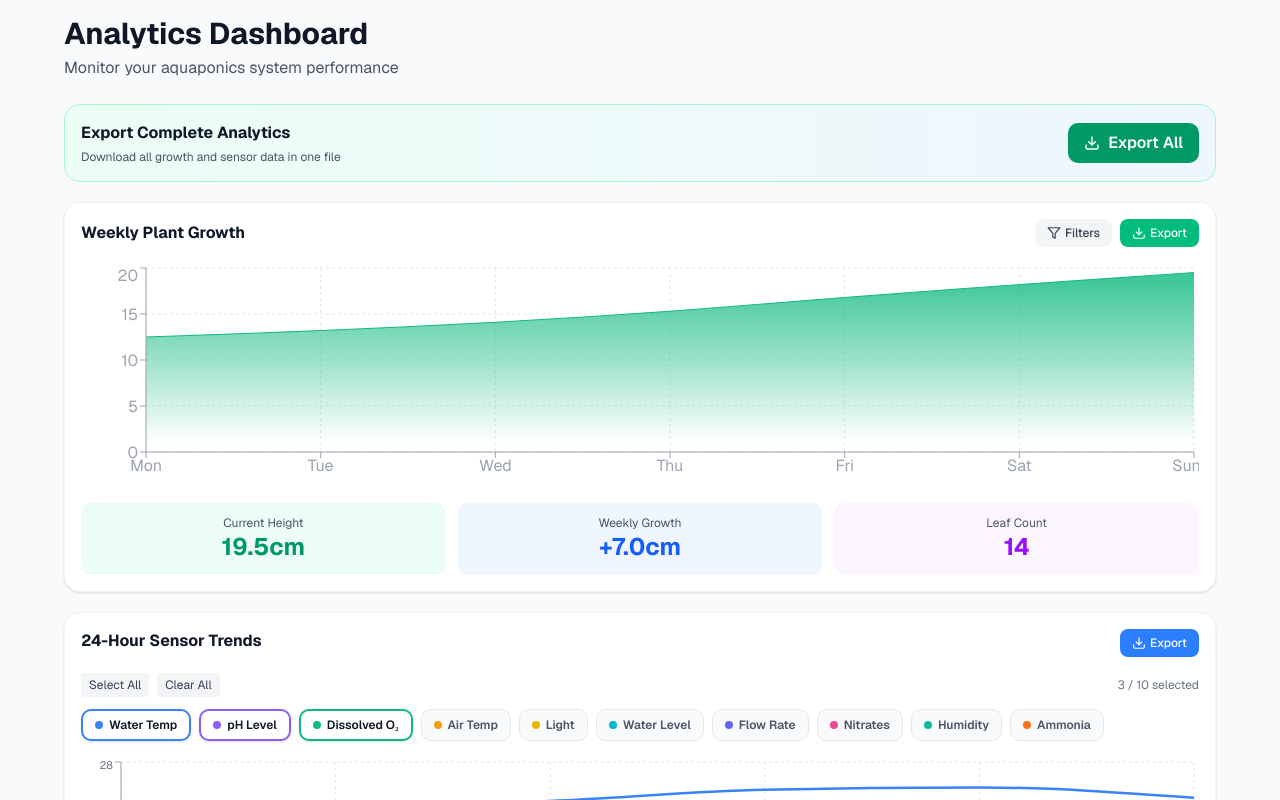
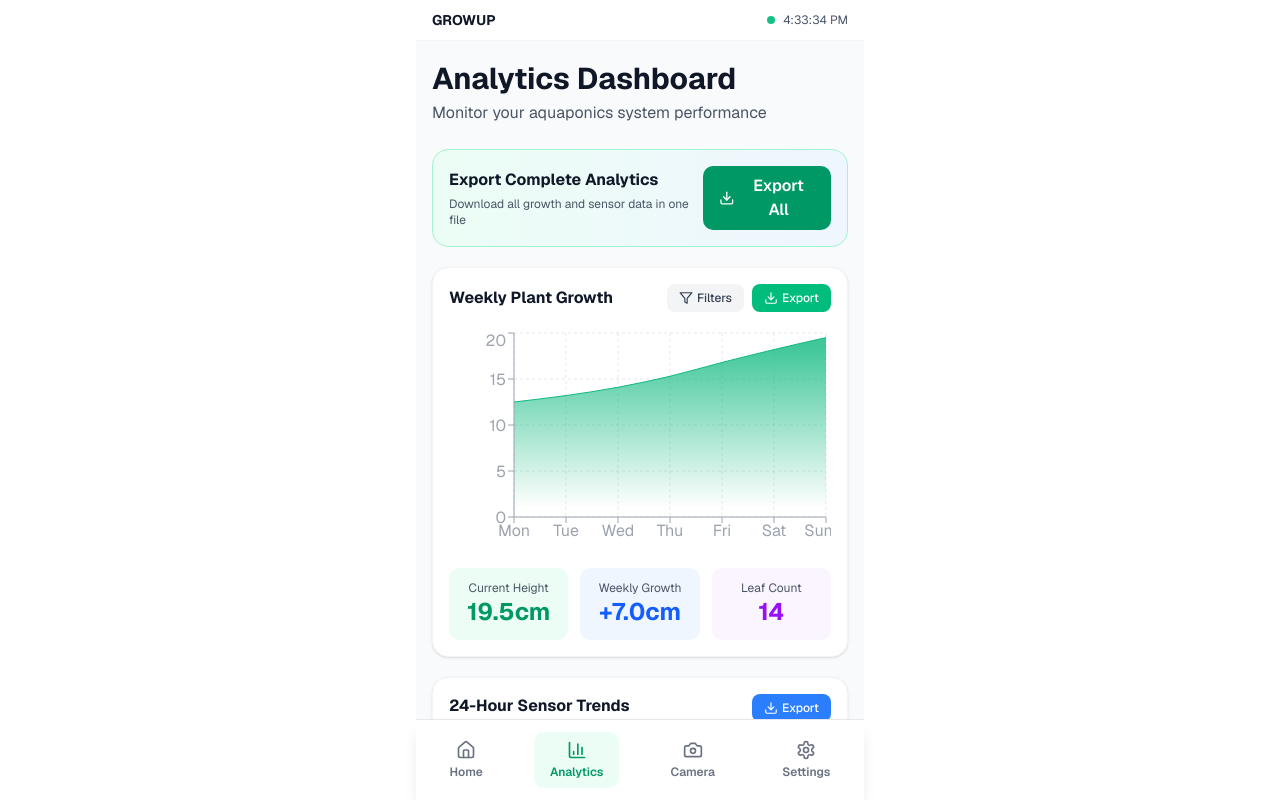
Before and after one commit to kitkato3/GrowUp_FrontEnd, a Next.js app: page /analytics in a window 1280 px wide. Shown: the top 800 px of the page. Built offline with nearby package versions, Linux system fonts and the light colour scheme.

Commit message:
analytics final

```diff
--- a/app/(routes)/analytics/page.tsx
+++ b/app/(routes)/analytics/page.tsx
@@ -1,64 +1,29 @@
 "use client"
 
-import {
-  AreaChart,
-  Area,
-  LineChart,
-  Line,
-  XAxis,
-  YAxis,
-  ResponsiveContainer,
-  CartesianGrid,
-  Tooltip,
-  Legend
-} from "recharts"
-
-import { Fish, Droplets, Download, Calendar, Filter } from "lucide-react"
-import { useState } from "react"
+import React, { useState, useEffect } from "react"
+import { AreaChart, Area, LineChart, Line, XAxis, YAxis, ResponsiveContainer, CartesianGrid, Tooltip, Legend } from "recharts"
+import { Fish, Droplets, Download, Calendar, Filter, Home, Camera, Settings, BarChart3, Clock } from "lucide-react"
+import Link from "next/link"
+import { usePathname } from "next/navigation"
 
 /* ------------------------------------------------------
     TYPES
 ------------------------------------------------------ */
 
-type SensorKey =
-  | "waterTemp"
-  | "ph"
-  | "dissolvedO2"
-  | "airTemp"
-  | "lightIntensity"
-  | "waterLevel"
-  | "waterFlow"
-  | "nitrates"
-  | "humidity"
-  | "ammonia"
-
+type SensorKey = "waterTemp" | "ph" | "dissolvedO2" | "airTemp" | "lightIntensity" | "waterLevel" | "waterFlow" | "nitrates" | "humidity" | "ammonia"
 type SensorState = Record<SensorKey, boolean>
-
-type SensorTrendRow = {
-  time: string
-} & Record<SensorKey, number>
+type SensorTrendRow = { time: string } & Record<SensorKey, number>
 
 /* ------------------------------------------------------
     MOCK DATA
 ------------------------------------------------------ */
 
 const WEEKLY_GROWTH_DATA = [
-  { day: "Mon", height: 12.5, leaves: 8, health: 92 },
-  { day: "Tue", height: 13.2, leaves: 9, health: 94 },
-  { day: "Wed", height: 14.1, leaves: 10, health: 95 },
-  { day: "Thu", height: 15.3, leaves: 11, health: 96 },
-  { day: "Fri", height: 16.8, leaves: 12, health: 97 },
-  { day: "Sat", height: 18.2, leaves: 13, health: 98 },
-  { day: "Sun", height: 19.5, leaves: 14, health: 99 },
+  { day: "Mon", height: 12.5, leaves: 8, health: 92 }, { day: "Tue", height: 13.2, leaves: 9, health: 94 }, { day: "Wed", height: 14.1, leaves: 10, health: 95 }, { day: "Thu", height: 15.3, leaves: 11, health: 96 }, { day: "Fri", height: 16.8, leaves: 12, health: 97 }, { day: "Sat", height: 18.2, leaves: 13, health: 98 }, { day: "Sun", height: 19.5, leaves: 14, health: 99 },
 ]
 
 const SENSOR_TREND_DATA: SensorTrendRow[] = [
-  { time: "00:00", waterTemp: 22.5, ph: 6.8, dissolvedO2: 8.2, airTemp: 24, lightIntensity: 0, waterLevel: 85, waterFlow: 12, nitrates: 15, humidity: 65, ammonia: 0.02 },
-  { time: "04:00", waterTemp: 22.2, ph: 6.9, dissolvedO2: 8.5, airTemp: 23, lightIntensity: 0, waterLevel: 84, waterFlow: 12, nitrates: 14, humidity: 68, ammonia: 0.01 },
-  { time: "08:00", waterTemp: 23.1, ph: 7.0, dissolvedO2: 8.1, airTemp: 26, lightIntensity: 450, waterLevel: 83, waterFlow: 13, nitrates: 16, humidity: 62, ammonia: 0.02 },
-  { time: "12:00", waterTemp: 24.5, ph: 7.1, dissolvedO2: 7.8, airTemp: 29, lightIntensity: 850, waterLevel: 82, waterFlow: 13, nitrates: 17, humidity: 58, ammonia: 0.03 },
-  { time: "16:00", waterTemp: 24.8, ph: 7.0, dissolvedO2: 7.6, airTemp: 28, lightIntensity: 620, waterLevel: 81, waterFlow: 12, nitrates: 18, humidity: 60, ammonia: 0.02 },
-  { time: "20:00", waterTemp: 23.5, ph: 6.9, dissolvedO2: 8.0, airTemp: 25, lightIntensity: 120, waterLevel: 82, waterFlow: 12, nitrates: 16, humidity: 64, ammonia: 0.02 },
+  { time: "00:00", waterTemp: 22.5, ph: 6.8, dissolvedO2: 8.2, airTemp: 24, lightIntensity: 0, waterLevel: 85, waterFlow: 12, nitrates: 15, humidity: 65, ammonia: 0.02 }, { time: "04:00", waterTemp: 22.2, ph: 6.9, dissolvedO2: 8.5, airTemp: 23, lightIntensity: 0, waterLevel: 84, waterFlow: 12, nitrates: 14, humidity: 68, ammonia: 0.01 }, { time: "08:00", waterTemp: 23.1, ph: 7.0, dissolvedO2: 8.1, airTemp: 26, lightIntensity: 450, waterLevel: 83, waterFlow: 13, nitrates: 16, humidity: 62, ammonia: 0.02 }, { time: "12:00", waterTemp: 24.5, ph: 7.1, dissolvedO2: 7.8, airTemp: 29, lightIntensity: 850, waterLevel: 82, waterFlow: 13, nitrates: 17, humidity: 58, ammonia: 0.03 }, { time: "16:00", waterTemp: 24.8, ph: 7.0, dissolvedO2: 7.6, airTemp: 28, lightIntensity: 620, waterLevel: 81, waterFlow: 12, nitrates: 18, humidity: 60, ammonia: 0.02 }, { time: "20:00", waterTemp: 23.5, ph: 6.9, dissolvedO2: 8.0, airTemp: 25, lightIntensity: 120, waterLevel: 82, waterFlow: 12, nitrates: 16, humidity: 64, ammonia: 0.02 },
 ]
 
 /* ------------------------------------------------------
@@ -86,6 +51,47 @@ const downloadCSV = (filename: string, headers: string[], rows: any[][]) => {
 }
 
 /* ------------------------------------------------------
+    NAVIGATION COMPONENTS (Local definitions)
+------------------------------------------------------ */
+
+const Navbar: React.FC<{ time: string }> = ({ time }) => (
+  <div className="bg-white px-4 py-2.5 flex items-center justify-between text-sm border-b border-gray-100 sticky top-0 z-40">
+    <span className="font-bold text-gray-900">GROWUP</span>
+    <div className="flex items-center gap-2">
+      <div className="w-2 h-2 bg-emerald-500 rounded-full animate-pulse"></div>
+      <span className="text-xs text-gray-600">{time}</span>
+    </div>
+  </div>
+);
+
+const BottomNavigation = () => {
+  const pathname = usePathname();
+  const tabs = [
+    { id: "dashboard", label: "Home", href: "/dashboard", icon: Home },
+    { id: "analytics", label: "Analytics", href: "/analytics", icon: BarChart3 },
+    { id: "camera", label: "Camera", href: "/camera", icon: Camera },
+    { id: "settings", label: "Settings", href: "/settings", icon: Settings },
+  ];
+
+  return (
+    <div className="fixed bottom-0 left-1/2 transform -translate-x-1/2 w-full max-w-md bg-white border-t border-gray-200 shadow-lg z-50">
+      <div className="flex items-center justify-around py-3">
+        {tabs.map((tab) => {
+          const isActive = pathname.startsWith(tab.href);
+          const Icon = tab.icon;
+          return (
+            <Link key={tab.id} href={tab.href} className={`flex flex-col items-center py-2 px-4 rounded-lg transition-all ${isActive ? "text-emerald-600 bg-emerald-50" : "text-gray-500 hover:text-gray-700"}`}>
+              <Icon className="w-5 h-5 mb-1" />
+              <span className="text-xs font-semibold">{tab.label}</span>
+            </Link>
+          );
+        })}
+      </div>
+    </div>
+  );
+};
+
+/* ------------------------------------------------------
     MAIN COMPONENT
 ------------------------------------------------------ */
 
@@ -105,6 +111,8 @@ export default function Analytics() {
 
   const [selectedRange, setSelectedRange] = useState("thisWeek")
   const [showFilters, setShowFilters] = useState(false)
+  const [currentTime, setCurrentTime] = useState(new Date())
+
 
   /* Filter Growth Data */
   const filteredGrowthData =
@@ -225,22 +233,30 @@ export default function Analytics() {
   const lastGrowth = filteredGrowthData[filteredGrowthData.length - 1]
   const activeCount = Object.values(selectedSensors).filter(Boolean).length
 
+  // Update current time locally
+  useEffect(() => {
+    const interval = setInterval(() => {
+      setCurrentTime(new Date());
+    }, 1000);
+    return () => clearInterval(interval);
+  }, []);
+
   /* ------------------------------------------------------
       RENDER
   ------------------------------------------------------ */
   return (
-    <div className="min-h-screen bg-gray-50 p-4">
-      <div className="max-w-6xl mx-auto">
+    <div className="min-h-screen bg-gray-50 max-w-md mx-auto">
+      <Navbar time={currentTime.toLocaleTimeString()} />
+
+      <div className="px-4 py-5 pb-24">
         <div className="mb-6">
           <h1 className="text-3xl font-bold text-gray-900">Analytics Dashboard</h1>
           <p className="text-gray-600 mt-1">Monitor your aquaponics system performance</p>
         </div>
 
-        <div className="space-y-5 pb-24">
+        <div className="space-y-5">
 
-          {/* ------------------------------------------------------ */}
           {/* EXPORT ALL BUTTON */}
-          {/* ------------------------------------------------------ */}
           <div className="bg-gradient-to-r from-emerald-50 to-blue-50 rounded-2xl p-4 border border-emerald-200">
             <div className="flex items-center justify-between">
               <div>
@@ -259,9 +275,7 @@ export default function Analytics() {
             </div>
           </div>
 
-          {/* ------------------------------------------------------ */}
           {/* GROWTH CHART */}
-          {/* ------------------------------------------------------ */}
           <div className="bg-white rounded-2xl p-4 shadow-sm border border-gray-100">
 
             <div className="flex items-center justify-between mb-4">
@@ -324,6 +338,8 @@ export default function Analytics() {
                       border: "none",
                       borderRadius: "8px",
                       color: "#fff",
+                      fontSize: "12px",
+                      padding: "8px 12px",
                     }}
                   />
 
@@ -368,9 +384,7 @@ export default function Analytics() {
             </div>
           </div>
 
-          {/* ------------------------------------------------------ */}
           {/* SENSOR TRENDS */}
-          {/* ------------------------------------------------------ */}
           <div className="bg-white rounded-2xl p-4 shadow-sm border border-gray-100">
 
             <div className="flex justify-between mb-4">
@@ -411,9 +425,7 @@ export default function Analytics() {
                   <button
                     key={sensor.key}
                     onClick={() => toggleSensor(sensor.key)}
-                    className={`px-3 py-1.5 rounded-lg text-xs font-semibold transition-all ${active
-                      ? "bg-white text-gray-900 border-2 shadow-sm"
-                      : "bg-gray-50 text-gray-600 border border-gray-200 hover:bg-gray-100"
+                    className={`px-3 py-1.5 rounded-lg text-xs font-semibold transition-all ${active ? "bg-white text-gray-900 border-2 shadow-sm" : "bg-gray-50 text-gray-600 border border-gray-200 hover:bg-gray-100"
                       }`}
                     style={{ borderColor: active ? sensor.color : undefined }}
                   >
@@ -474,9 +486,7 @@ export default function Analytics() {
             </div>
           </div>
 
-          {/* ------------------------------------------------------ */}
           {/* HEALTH METRICS */}
-          {/* ------------------------------------------------------ */}
           <div className="grid grid-cols-2 gap-3">
             <div className="bg-white rounded-2xl p-4 shadow-sm border border-gray-100">
               <div className="flex items-center gap-2 mb-3">
@@ -502,9 +512,10 @@ export default function Analytics() {
               </div>
             </div>
           </div>
-
         </div>
       </div>
+
+      <BottomNavigation />
     </div>
   )
 }
```
Lines whose indentation alone changed are shown as unchanged.
